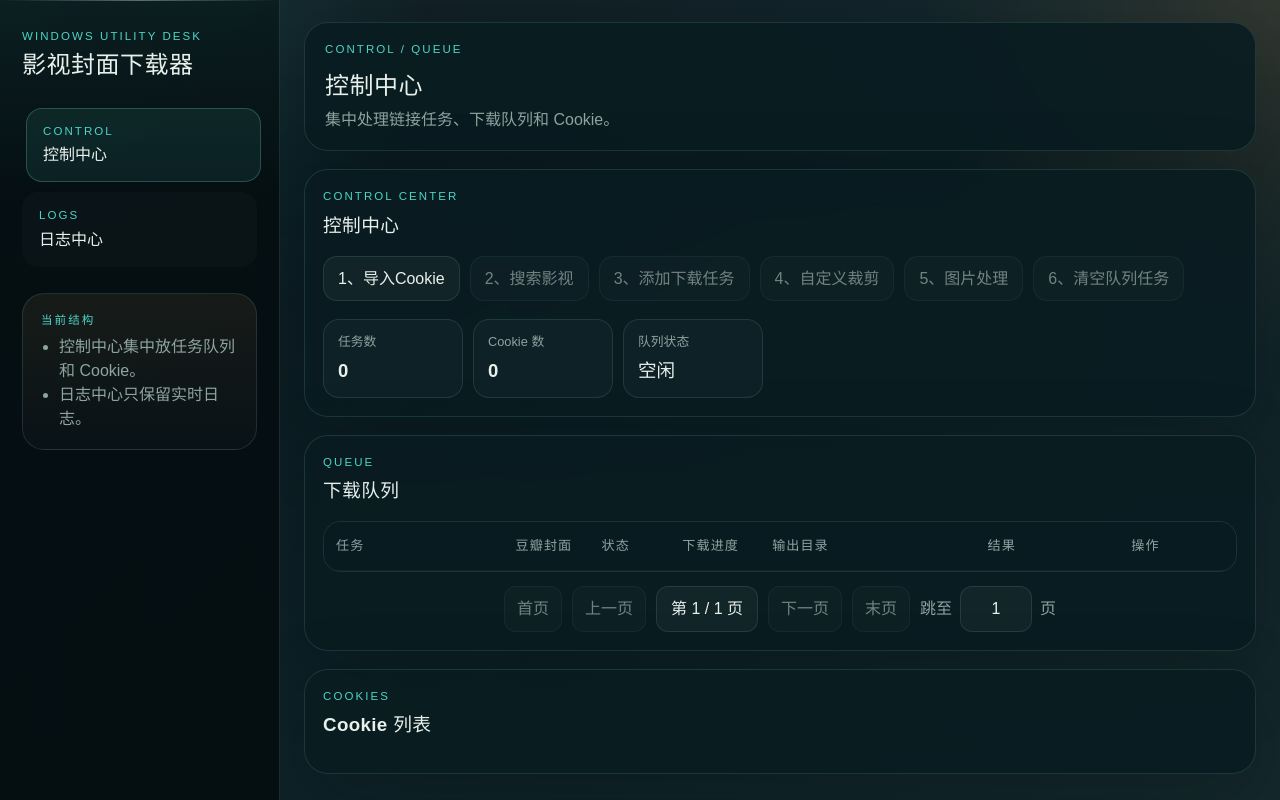
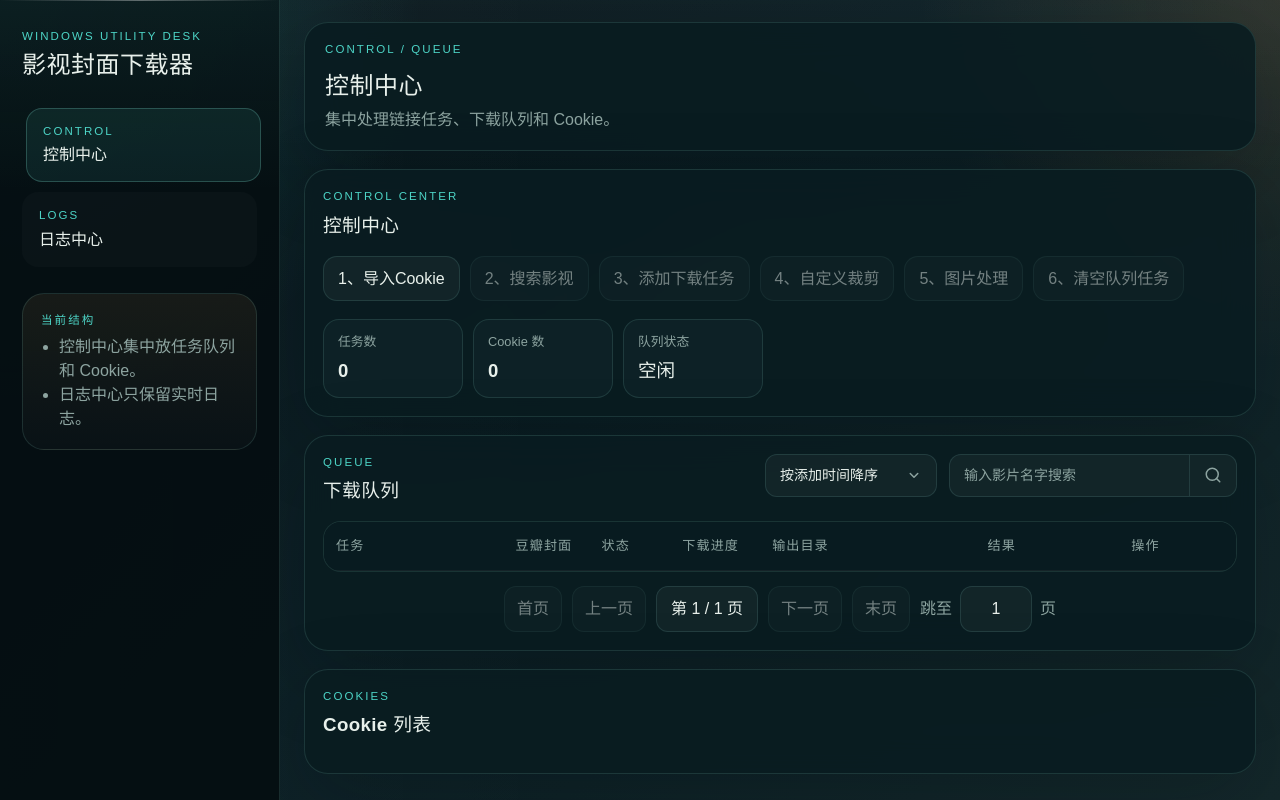
Before and after one commit to vdbvxcbcb/movie-cover-downloader, a Vue app in the folder apps/desktop/: page /control in a window 1280 px wide. Built offline with nearby package versions, Linux system fonts and the light colour scheme.

Commit message:
feat:  修改下载队列的默认排序，添加下载队列列表的按添加时间排序与搜索

```diff
--- /dev/null
+++ b/apps/desktop/src/components/queue/QueueFilterBar.vue
@@ -0,0 +1,257 @@
+<script setup lang="ts">
+// 下载队列筛选栏：提供排序选择和搜索功能
+import { computed, ref, watch } from "vue";
+import type { TaskSortOrder } from "../../lib/task-order";
+
+const props = defineProps<{
+  sortOrder: TaskSortOrder;
+  searchQuery: string;
+}>();
+
+const emit = defineEmits<{
+  "update:sortOrder": [order: TaskSortOrder];
+  "update:searchQuery": [query: string];
+}>();
+
+const sortOptions = [
+  { value: "desc" as const, label: "按添加时间降序" },
+  { value: "asc" as const, label: "按添加时间升序" },
+];
+
+const selectedSortLabel = computed(() => {
+  return sortOptions.find((opt) => opt.value === props.sortOrder)?.label ?? "按添加时间排序";
+});
+
+const localSearchQuery = ref(props.searchQuery);
+let debounceTimer: ReturnType<typeof setTimeout> | null = null;
+
+function handleSortChange(event: Event) {
+  const select = event.target as HTMLSelectElement;
+  emit("update:sortOrder", select.value as TaskSortOrder);
+}
+
+function handleSearchInput(event: Event) {
+  const input = event.target as HTMLInputElement;
+  localSearchQuery.value = input.value;
+
+  if (debounceTimer) {
+    clearTimeout(debounceTimer);
+  }
+
+  debounceTimer = setTimeout(() => {
+    emit("update:searchQuery", localSearchQuery.value);
+  }, 300);
+}
+
+function handleSearchClick() {
+  emit("update:searchQuery", localSearchQuery.value);
+}
+
+watch(() => props.searchQuery, (newVal) => {
+  localSearchQuery.value = newVal;
+});
+</script>
+
+<template>
+  <div class="queue-filter-bar">
+    <div class="filter-group">
+      <label class="filter-select-wrapper">
+        <select
+          :value="sortOrder"
+          class="filter-select"
+          @change="handleSortChange"
+        >
+          <option
+            v-for="option in sortOptions"
+            :key="option.value"
+            :value="option.value"
+          >
+            {{ option.label }}
+          </option>
+        </select>
+        <span class="filter-select-display">{{ selectedSortLabel }}</span>
+        <svg class="filter-select-icon" viewBox="0 0 24 24" aria-hidden="true">
+          <path d="m7 10 5 5 5-5" />
+        </svg>
+      </label>
+
+      <div class="filter-search-wrapper">
+        <input
+          type="text"
+          :value="localSearchQuery"
+          placeholder="输入影片名字搜索"
+          class="filter-search"
+          @input="handleSearchInput"
+          @keydown.enter="handleSearchClick"
+        />
+        <button
+          type="button"
+          class="filter-search-button"
+          aria-label="搜索"
+          @click="handleSearchClick"
+        >
+          <svg class="filter-search-icon" viewBox="0 0 24 24" aria-hidden="true">
+            <circle cx="11" cy="11" r="8" />
+            <path d="m21 21-4.35-4.35" />
+          </svg>
+        </button>
+      </div>
+    </div>
+  </div>
+</template>
+
+<style scoped>
+.queue-filter-bar {
+  display: flex;
+  justify-content: flex-end;
+}
+
+.filter-group {
+  display: flex;
+  gap: 12px;
+  align-items: center;
+}
+
+/* 排序选择器 */
+.filter-select-wrapper {
+  position: relative;
+  display: inline-block;
+  cursor: pointer;
+}
+
+.filter-select {
+  position: absolute;
+  inset: 0;
+  width: 100%;
+  height: 100%;
+  opacity: 0;
+  cursor: pointer;
+}
+
+.filter-select-display {
+  display: block;
+  min-width: 172px;
+  padding: 10px 40px 10px 14px;
+  border-radius: 12px;
+  border: 1px solid var(--line);
+  background: rgba(255, 255, 255, 0.04);
+  color: var(--text);
+  font-size: 14px;
+  white-space: nowrap;
+  transition:
+    border-color 180ms ease,
+    background-color 180ms ease,
+    box-shadow 180ms ease;
+}
+
+.filter-select-wrapper:hover .filter-select-display,
+.filter-select:focus + .filter-select-display {
+  border-color: var(--line-strong);
+  background: rgba(77, 212, 198, 0.06);
+}
+
+.filter-select:focus + .filter-select-display {
+  box-shadow: 0 0 0 3px rgba(77, 212, 198, 0.12);
+}
+
+.filter-select-icon {
+  position: absolute;
+  top: 50%;
+  right: 14px;
+  width: 18px;
+  height: 18px;
+  transform: translateY(-50%);
+  fill: none;
+  stroke: var(--muted);
+  stroke-width: 2;
+  stroke-linecap: round;
+  stroke-linejoin: round;
+  pointer-events: none;
+  transition: stroke 180ms ease;
+}
+
+.filter-select-wrapper:hover .filter-select-icon,
+.filter-select:focus ~ .filter-select-icon {
+  stroke: var(--accent);
+}
+
+/* 搜索框 */
+.filter-search-wrapper {
+  position: relative;
+  display: inline-flex;
+  align-items: stretch;
+}
+
+.filter-search {
+  width: 240px;
+  padding: 10px 14px;
+  border-radius: 12px 0 0 12px;
+  border: 1px solid var(--line);
+  border-right: none;
+  background: rgba(255, 255, 255, 0.04);
+  color: var(--text);
+  font-size: 14px;
+  outline: none;
+  transition:
+    border-color 180ms ease,
+    background-color 180ms ease,
+    box-shadow 180ms ease;
+}
+
+.filter-search::placeholder {
+  color: var(--muted);
+}
+
+.filter-search:hover,
+.filter-search:focus {
+  border-color: var(--line-strong);
+  background: rgba(77, 212, 198, 0.06);
+}
+
+.filter-search:focus {
+  background: rgba(77, 212, 198, 0.08);
+  box-shadow: -3px 0 0 0 rgba(77, 212, 198, 0.12), 0 3px 0 0 rgba(77, 212, 198, 0.12), 0 -3px 0 0 rgba(77, 212, 198, 0.12);
+}
+
+.filter-search-button {
+  display: flex;
+  align-items: center;
+  justify-content: center;
+  padding: 0 14px;
+  border-radius: 0 12px 12px 0;
+  border: 1px solid var(--line);
+  background: rgba(255, 255, 255, 0.04);
+  color: var(--muted);
+  cursor: pointer;
+  transition:
+    border-color 180ms ease,
+    background-color 180ms ease,
+    color 180ms ease,
+    box-shadow 180ms ease;
+}
+
+.filter-search-button:hover {
+  border-color: var(--line-strong);
+  background: rgba(77, 212, 198, 0.12);
+  color: var(--accent);
+}
+
+.filter-search-button:active {
+  background: rgba(77, 212, 198, 0.18);
+}
+
+.filter-search:focus + .filter-search-button {
+  border-color: var(--line-strong);
+  box-shadow: 3px 0 0 0 rgba(77, 212, 198, 0.12), 0 3px 0 0 rgba(77, 212, 198, 0.12), 0 -3px 0 0 rgba(77, 212, 198, 0.12);
+}
+
+.filter-search-icon {
+  width: 18px;
+  height: 18px;
+  fill: none;
+  stroke: currentColor;
+  stroke-width: 2;
+  stroke-linecap: round;
+  stroke-linejoin: round;
+}
+</style>
--- a/apps/desktop/src/lib/task-order.ts
+++ b/apps/desktop/src/lib/task-order.ts
@@ -1,5 +1,7 @@
 // 任务排序工具：统一按添加顺序展示和执行队列。
 import type { TaskItem } from "../types/app";
+
+export type TaskSortOrder = "desc" | "asc";
 
 // 队列展示和后台执行都按任务 id 数字部分升序排序，实现旧任务优先。
 export function compareTaskAddedOrder(left: TaskItem, right: TaskItem) {
@@ -21,3 +23,9 @@ export function compareTaskAddedOrder(left: TaskItem, right: TaskItem) {
 
   return left.id.localeCompare(right.id);
 }
+
+// 根据排序方向对任务排序，默认降序（新任务在前）
+export function sortTasksByAddedTime(tasks: TaskItem[], order: TaskSortOrder = "desc"): TaskItem[] {
+  const sorted = [...tasks].sort(compareTaskAddedOrder);
+  return order === "desc" ? sorted.reverse() : sorted;
+}
--- a/apps/desktop/src/stores/app.ts
+++ b/apps/desktop/src/stores/app.ts
@@ -335,6 +335,8 @@ export const useAppStore = defineStore("app", () => {
   const notice = ref<NoticePayload | null>(null);
   const pendingActionIds = ref<string[]>([]);
   const activeTaskIds = ref<string[]>([]);
+  const queueSortOrder = ref<"desc" | "asc">("desc");
+  const queueSearchQuery = ref("");
   // 自定义裁剪默认保存到最近任务的输出根目录；没有任务时回退 D:/cover。
   const customCropOutputRootDir = computed(() => createTaskOutputRootDir.value || "D:/cover");
   const taskLookup = computed(() => {
@@ -1633,6 +1635,8 @@ export const useAppStore = defineStore("app", () => {
     cookies,
     logs,
     queueConfig,
+    queueSortOrder,
+    queueSearchQuery,
     visibleLogs,
     customCropOutputRootDir,
     notice,
--- a/apps/desktop/src/views/ControlCenterView.vue
+++ b/apps/desktop/src/views/ControlCenterView.vue
@@ -7,14 +7,32 @@ import PanelSection from "../components/common/PanelSection.vue";
 import PopConfirmAction from "../components/common/PopConfirmAction.vue";
 import StatusPill from "../components/common/StatusPill.vue";
 import TaskTable from "../components/queue/TaskTable.vue";
-import { describeCookieStatus, formatCookieExpiry, formatSourceSite } from "../lib/presenters";
+import QueueFilterBar from "../components/queue/QueueFilterBar.vue";
+import { describeCookieStatus, formatCookieExpiry, formatSourceSite, formatTaskTitle } from "../lib/presenters";
 import { useAppStore } from "../stores/app";
-import { compareTaskAddedOrder } from "../lib/task-order";
+import { sortTasksByAddedTime } from "../lib/task-order";
 
 const appStore = useAppStore();
-const { tasks, cookies, queueRunning, activeTaskIds, queueHasActiveDownloads } = storeToRefs(appStore);
-// 控制中心界面按任务添加时间正序展示：旧任务在上，新任务在下。
-const orderedTasks = computed(() => [...tasks.value].sort(compareTaskAddedOrder));
+const { tasks, cookies, queueRunning, activeTaskIds, queueHasActiveDownloads, queueSortOrder, queueSearchQuery } = storeToRefs(appStore);
+
+// 根据排序方向和搜索关键词筛选任务
+const orderedTasks = computed(() => {
+  let filtered = tasks.value;
+
+  // 应用搜索筛选
+  if (queueSearchQuery.value.trim()) {
+    const query = queueSearchQuery.value.trim().toLowerCase();
+    filtered = filtered.filter((task) => {
+      const title = formatTaskTitle(task).toLowerCase();
+      const url = task.target.detailUrl.toLowerCase();
+      return title.includes(query) || url.includes(query);
+    });
+  }
+
+  // 应用排序
+  return sortTasksByAddedTime(filtered, queueSortOrder.value);
+});
+
 // Cookie 列表至少存在一条记录时，才允许使用后续业务操作。
 const hasCookieProfiles = computed(() => cookies.value.length > 0);
 // 清空队列任务还需要队列里确实有任务。
@@ -70,6 +88,14 @@ const disableClearQueue = computed(() => disableCookieRequiredActions.value || q
     </PanelSection>
 
     <PanelSection eyebrow="Queue" title="下载队列">
+      <template #aside>
+        <QueueFilterBar
+          :sort-order="queueSortOrder"
+          :search-query="queueSearchQuery"
+          @update:sort-order="queueSortOrder = $event"
+          @update:search-query="queueSearchQuery = $event"
+        />
+      </template>
       <TaskTable
         :tasks="orderedTasks"
         :active-task-ids="activeTaskIds"
```
